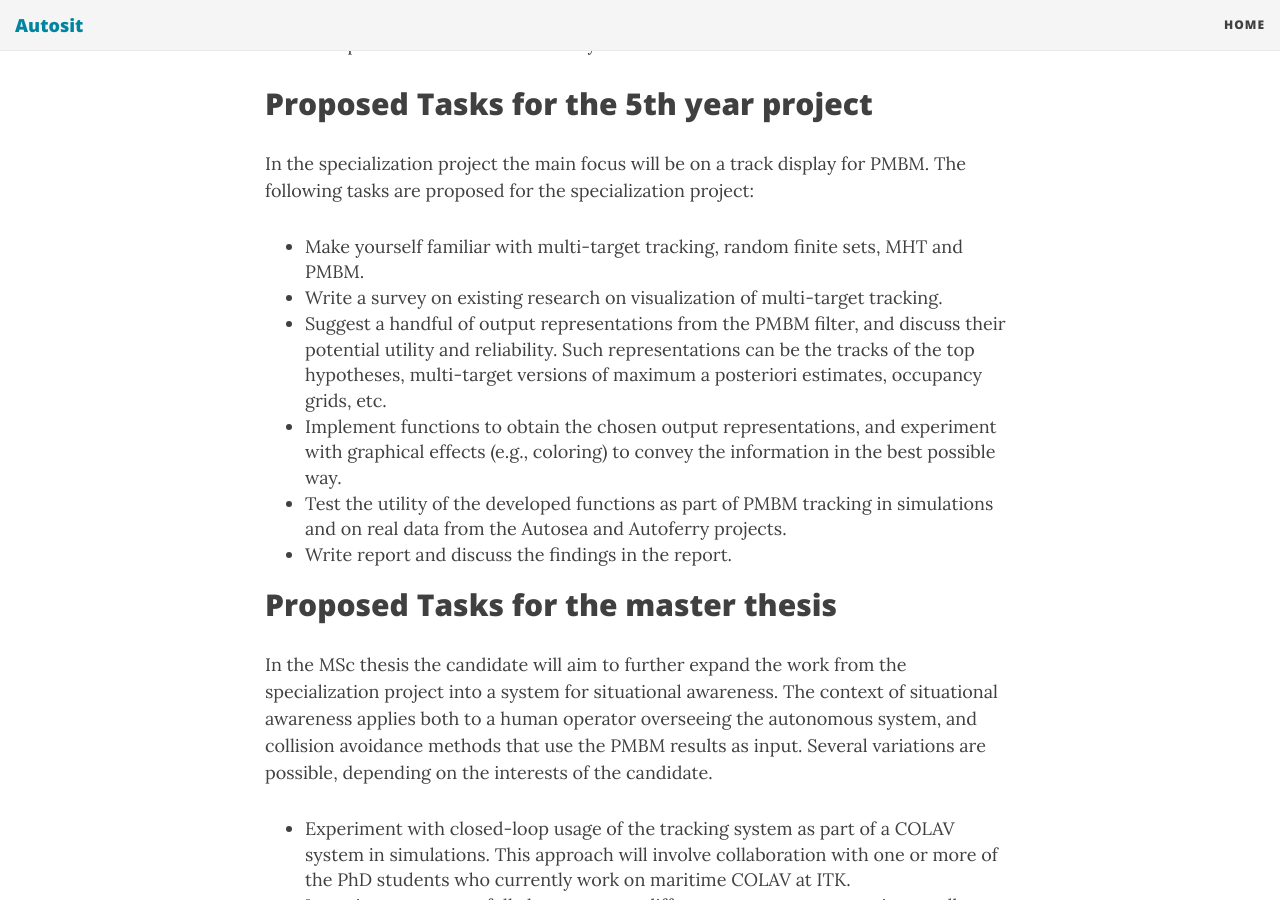
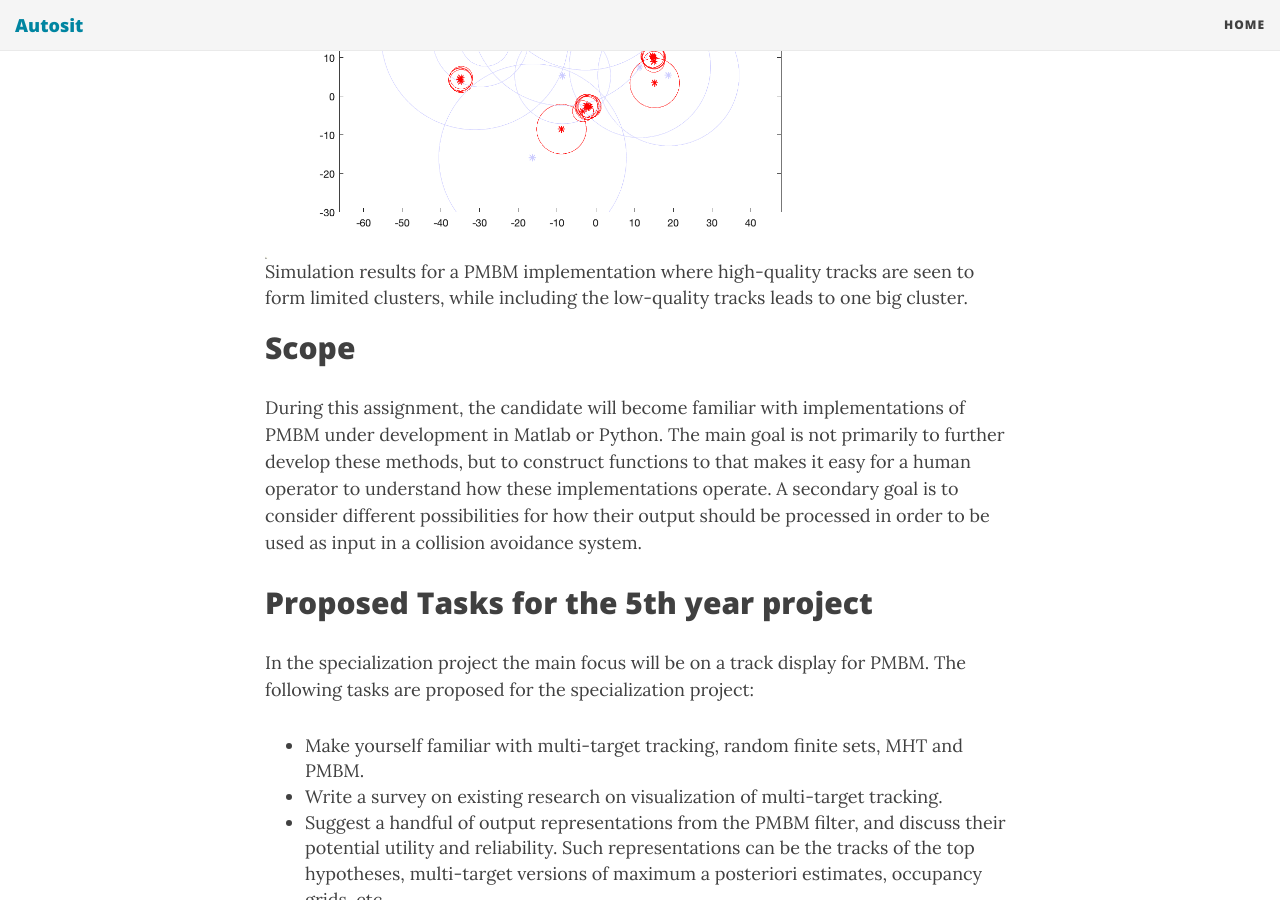
Before and after one commit to autosit/autosit.github.io, a Jekyll site: the page built from _posts/2019-04-12-pmbm_visualization.md, in a window 1280 px wide and 900 px high, scrolled down 1158 px. Built offline with Jekyll 4.4.1, drawn with Linux system fonts in a browser that asks for light colours; nearby versions of some CDN libraries.

Commit message:
figure for pmbm visualization

```diff
--- a/_posts/2019-04-12-pmbm_visualization.md
+++ b/_posts/2019-04-12-pmbm_visualization.md
@@ -18,6 +18,9 @@ A goal in the Autoferry project is to develop a multi-sensor PMBM tracker that w
 In the Autosit project, the PMBM formalism will be used as a foundation for radar-AIS fusion.
 To enable these ambitions it is extremely important to have a sufficient arsenal of functions to visualize what goes on inside the multi-target tracker.
 This can quickly lead into deep fundamental questions, such as how the user interface should decide which out of several conflicting hypotheses are to be displayed to a human operator.
+
+|<img src="{{site.url}}/assets/whyClusterSplittingIsNeeded.png" width="570"> |
+| Simulation results for a PMBM implementation where high-quality tracks are seen to form limited clusters, while including the low-quality tracks leads to one big cluster.  |
 
 ## Scope
 
```
Also changed, not shown: assets/whyClusterSplittingIsNeeded.png (added).
